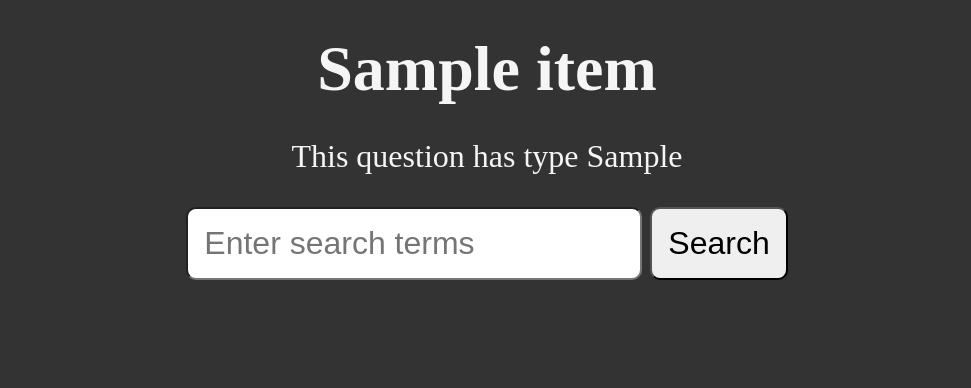
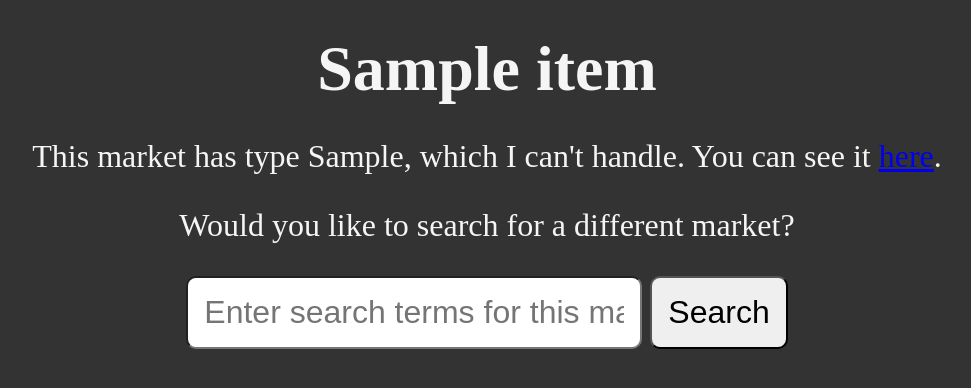
Before and after one commit to dfilan/daniel_learns_flask, a Flask app: page /market_info in a window 1280 px wide. Shown: the top 388 px of the page, without its empty margins (153-1124 px from the left). Run offline with Flask 3, Linux system fonts and the light colour scheme; a database or web service that is not in the repository returns one stand-in record (values such as "Sample title"); data that the repository does not hold is empty.

Commit message:
Make it fancier

```diff
--- a/market_info.py
+++ b/market_info.py
@@ -7,24 +7,16 @@ import os
 
 def get_market_info(search_text="Asahi Linux Zoom call 2023"):
     search_request_url = f"https://api.manifold.markets/v0/search-markets?term={search_text}&limit=1"
-    # TODO handle case where there is no 0th entry
-    market = requests.get(search_request_url).json()[0]
-    # my_list = []
-    # market = my_list[0]
-    # pprint(market)
-    market_info_request_url = f"https://api.manifold.markets/v0/market/{market['id']}"
-    top_market = requests.get(market_info_request_url).json()
-    # pprint(top_market)
-    return top_market
-
-# BINARY has a "probability" field
-# MULTIPLE_CHOICE has an "answers" field with a list of dicts with "text" and "probability"
-# NUMERIC has ???
-# PSEUDO_NUMERIC has ???
-# BOUNTIED_QUESTION has ???
-# POLL has an "options" field with a list of dicts with "text" and "votes"
-# STONK has fucking nothing
-# maybe go too the URL of the market if it's weird
+    market_list = requests.get(search_request_url).json()
+    if not market_list:
+        return None
+    else:
+        market = market_list[0]
+        # pprint(market)
+        market_info_request_url = f"https://api.manifold.markets/v0/market/{market['id']}"
+        top_market = requests.get(market_info_request_url).json()
+        # pprint(top_market)
+        return top_market
 
 if __name__ == "__main__":
     print("\n***Get Market Info***\n")
--- a/server.py
+++ b/server.py
@@ -14,12 +14,33 @@ def index():
 def get_market_info_server():
     search_text = request.args.get('market_search_text')
     market_data = get_market_info(search_text)
-    # can have different templates for different market types
-    return render_template(
-        'market_info.html',
-        question=market_data['question'],
-        market_type=market_data['outcomeType'],
-    )
+    if market_data is None:
+        return render_template('no_market_found.html')
+    elif market_data['outcomeType'] == 'BINARY':
+        return render_template(
+            'binary_market.html',
+            question=market_data['question'],
+            probability=round(market_data['probability'] * 100, 1),
+            market_url=market_data['url'],
+        )
+    elif market_data['outcomeType'] == 'MULTIPLE_CHOICE':
+        answers = map(lambda a: {'text': a['text'],
+                                 'probability': round(a['probability'] * 100, 1)},
+                      market_data['answers'])
+        return render_template(
+            'multiple_choice_market.html',
+            question=market_data['question'],
+            answers=list(answers),
+            market_url=market_data['url'],
+        )
+    else:
+        return render_template(
+            'cant_handle_this.html',
+            question=market_data['question'],
+            market_type=market_data['outcomeType'],
+            market_url=market_data['url'],
+        )
+
 
 if __name__ == "__main__":
     serve(app, host="0.0.0.0", port=8000)
--- /dev/null
+++ b/templates/cant_handle_this.html
@@ -0,0 +1,22 @@
+<!DOCTYPE html>
+<html lang="en">
+
+  <head>
+    <meta charset="UTF-8">
+    <meta name="viewport" content="width=device_width, initial-scale=1.0">
+    <title>{{ question }}</title>
+    <link href="{{ url_for('static', filename='styles/style.css')}}" rel="stylesheet" />
+  </head>
+
+  <body>
+    <h1>{{ question }}</h1>
+    <p>This market has type {{ market_type }}, which I can't handle. You can see it <a href={{ market_url }}>here</a>.</p>
+    <p>Would you like to search for a different market?</p>
+
+    <form action="/market_info">
+      <input type="text" name="market_search_text" id="market_search_text" placeholder="Enter search terms for this market" />
+      <button type="submit">Search</button>
+    </form>
+  </body>
+
+</html>
--- a/templates/market_info.html
+++ b/templates/no_market_found.html
@@ -4,16 +4,15 @@
   <head>
     <meta charset="UTF-8">
     <meta name="viewport" content="width=device_width, initial-scale=1.0">
-    <title>{{ question }}</title>
+    <title>No market found</title>
     <link href="{{ url_for('static', filename='styles/style.css')}}" rel="stylesheet" />
   </head>
 
   <body>
-    <h1>{{ question }}</h1>
-    <p>This question has type {{ market_type }}</p> <!-- change this to be legit -->
-
+    <h1>No market found</h1>
+    <p>Sorry, we couldn't find a market. Would you like to try again?</p>
     <form action="/market_info">
-      <input type="text" name="market_name" id="market_prob" placeholder="Enter search terms" />
+      <input type="text" name="market_search_text" id="market_search_text" placeholder="Enter search terms for this market" />
       <button type="submit">Search</button>
     </form>
   </body>
```
Also changed, not shown: templates/binary_market.html (added, +22 -0 lines), templates/multiple_choice_market.html (added, +30 -0 lines).
